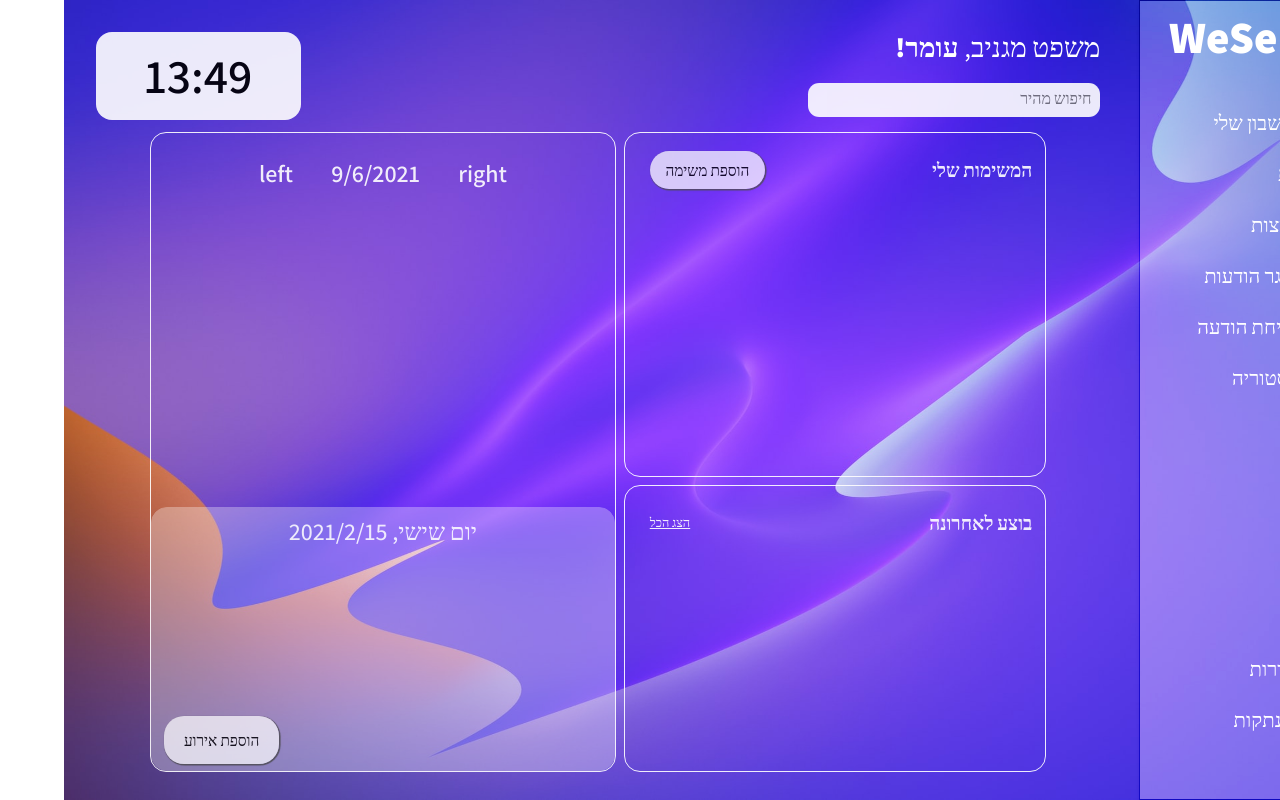
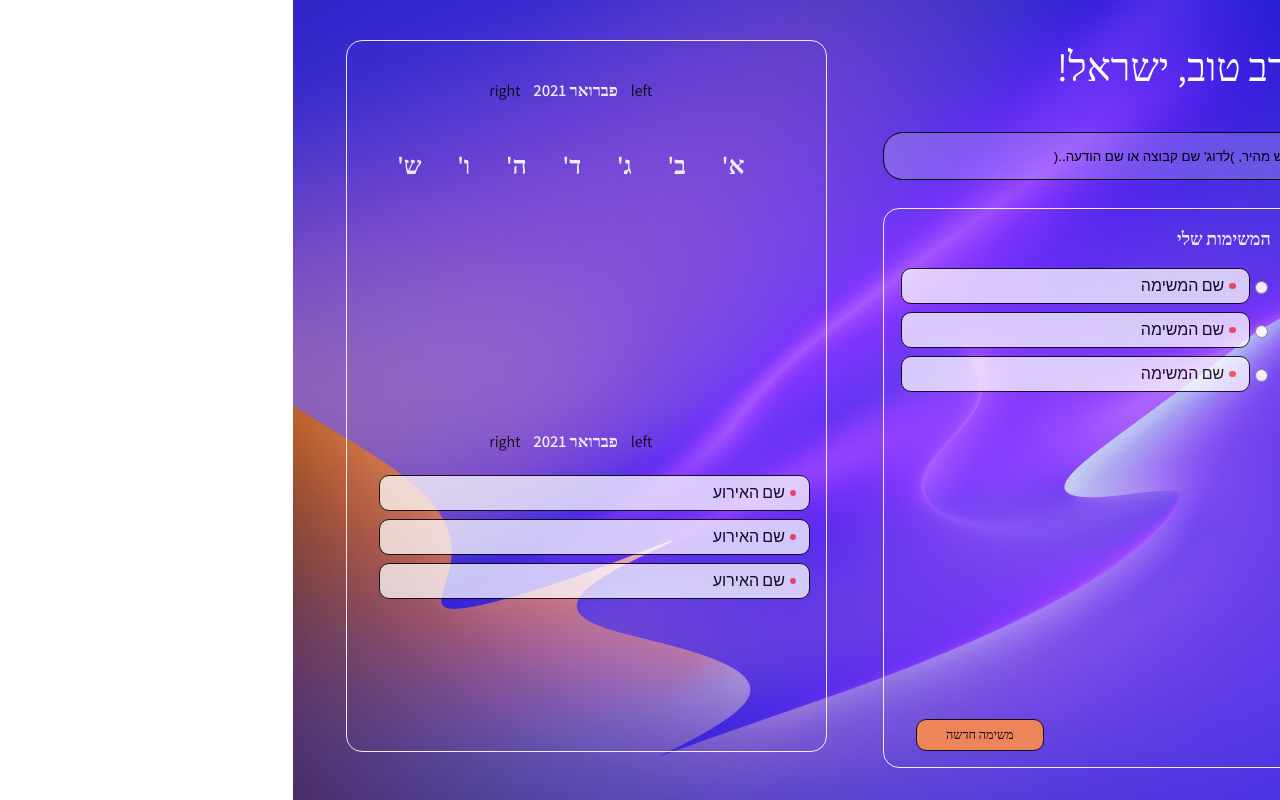
Before and after one commit to aariell0045/ws-project-front, a React (Create React App) app: page /Home in a window 1280 px wide. Built offline with nearby package versions, Linux system fonts and the light colour scheme.

Commit message:
and a new home page component template

```diff
--- a/src/components/home/Home.component.jsx
+++ b/src/components/home/Home.component.jsx
@@ -1,69 +1,103 @@
-import React from 'react';
-import Clock from '../clock/Clock.component';
-import "./home.styles.css"
-
-const weekDays = ["א'", "ב'", "ג'", "ד'", "ה'", "ו'","ש'"];
-let mounth = [];
+import React from "react";
+import "./home.styles.css";
 
 function Home() {
 	return (
-		<section id='home-page' >
-			<div className='home-page-header' >
-				<div className='search-plus-header-warper' >
-					<h2 className='username-header' >משפט מגניב, <span>עומר!</span></h2>
-					<input className='fast-search-input' type="text" placeholder="חיפוש מהיר" />
-				</div>
-				<Clock />
-			</div>
+		<section id='home-page'>
+			<div className='home-page-warpper'>
+				<div className='home-page-left-side'>
+					<header className='home-page-left-side-main-header'>
+						<p className='home-page-left-side-header-content'>
+							ערב טוב,{" "}
+							<span className='home-page-left-side-header-content-username-name'>
+								ישראל
+							</span>
+							!
+						</p>
+						<input
+							className='home-page-left-side-main-input'
+							type='text'
+							placeholder={`חיפוש מהיר, )לדוג' שם קבוצה או שם הודעה..(`}
+						/>
+					</header>
 
-			<main id='home-main-content'>
-				<div className='main-content-right-side' >
-						<div className='container-1' >
-							<div className='container-1-1' >
-								<h3 className='my-tasks-headers' >המשימות שלי</h3>
-								<button className='my-tasks-button' >הוספת משימה</button>
+					<div className='my-tasks-container'>
+						<div className='my-tasks-main-header'>
+							<p className='my-tasks-header-content'>המשימות שלי</p>
+						</div>
+						<div className='my-tasks-list'>
+							<div className='task-box-warpper'>
+								<input type='radio' />
+								<div className='task-box'>
+									<p className='importance-level'></p> שם המשימה
+								</div>
+							</div>
+							<div className='task-box-warpper'>
+								<input type='radio' />
+								<div className='task-box'>
+									<p className='importance-level'></p> שם המשימה
+								</div>
+							</div>
+							<div className='task-box-warpper'>
+								<input type='radio' />
+								<div className='task-box'>
+									<p className='importance-level'></p> שם המשימה
+								</div>
 							</div>
 						</div>
-						<div className='container-3' >
-						<div className='container-3-3' >
-							<h3 className='recently-preformed-header' >בוצע לאחרונה</h3>
-							<span className='recently-preformed-link' >הצג הכל</span>
+						<div className='my-task-button-warpper'>
+							<button className='add-new-task-button'>משימה חדשה</button>
 						</div>
 					</div>
 				</div>
-				<div className='main-content-left-side' >
-					<div className='container-2' >
-						<div className='container-2-2'>
-								<span>right</span>
-								<span>{new Date().toLocaleDateString()}</span>
-								<span>left</span>
+				<div className='home-page-right-side'>
+					<div className='calander'>
+						<div className='calander-date'>
+							<p className='home-page-left-arrow'>left</p>
+							<p className='home-page-date-content'>פברואר 2021</p>
+							<p classNames='home-page-left-arrow'>right</p>
 						</div>
-						<div className='container-4' >
-							<div className='container-shadow-4-4' ></div>
+						<div className='week-days-warpper'>
+							<div className='week-days'>
+								<p className='day'>א'</p>
+								<p className='day'>ב'</p>
+								<p className='day'>ג'</p>
+								<p className='day'>ד'</p>
+								<p className='day'>ה'</p>
+								<p className='day'>ו'</p>
+								<p className='day'>ש'</p>
+							</div>
+						</div>
+						<div className='dates-list'></div>
+					</div>
+					<div className='home-page-events'>
+						<div className='calander-date'>
+							<p className='home-page-left-arrow'>left</p>
+							<p className='home-page-date-content'>פברואר 2021</p>
+							<p classNames='home-page-left-arrow'>right</p>
+						</div>
+						<div className='my-tasks-list'>
+							<div className='task-box-warpper'>
 
-							<div className='container-4-4'>
-									<span>יום שישי, 2021/2/15</span>
+								<div className='task-box'>
+									<p className='importance-level'></p> שם האירוע</div>
 							</div>
-							<div className='container-4-4-main-content' >
+							<div className='task-box-warpper'>
 
+								<div className='task-box'>
+									<p className='importance-level'></p> שם האירוע</div>
 							</div>
-							<div className='container-4-footer'>
-								<button className='event-button' >הוספת אירוע</button>
+							<div className='task-box-warpper'>
+
+								<div className='task-box'>
+									<p className='importance-level'></p> שם האירוע</div>
 							</div>
 						</div>
 					</div>
-
 				</div>
-
-
-
-			</main>
-
-
-
+			</div>
 		</section>
-	)
-
+	);
 }
 
-export default Home
+export default Home;
--- a/src/components/home/home.styles.css
+++ b/src/components/home/home.styles.css
@@ -1,300 +1,225 @@
-#home-page{
-    display: flex;
-    width: 100%;
-    height: fit-content;
-    direction: rtl;
-    padding: 2em;
-    flex-direction: column;
-    align-items: center;
+#home-page {
+	width: 100%;
+	height: 100vh;
 }
 
-.search-plus-header-warper{
-    width: fit-content;
-    height: fit-content;
+.home-page-warpper {
+	display: grid;
+	grid-template-columns: repeat(2, 1fr);
+	width: 100%;
+	height: 100%;
 }
 
-.home-page-header{
-    width: 100%;
-    height: fit-content;
-    display: flex;
-    justify-content: space-between;
-    direction: rtl;
-    align-items: center;
+.home-page-left-side {
+	width: 100%;
+	height: 100%;
+	padding-right: 4vw;
 }
 
-.username-header{
-    font-family: Assistant;
-    font-style: normal;
-    font-weight: 400;
-    font-size: 3.5vh;
-    margin-top: 0px;
-    line-height: 3vh;
-    text-align: right;
-    color: #FFFFFF;
+.home-page-left-side-main-header {
+	width: 100%;
+	height: fit-content;
+	display: flex;
+	justify-content: center;
+	align-items: flex-start;
+	flex-direction: column;
+	margin-bottom: 3.5vh;
 }
 
+.home-page-left-side-header-content {
+	font-family: Assistant;
+	font-style: normal;
+	font-weight: normal;
+	font-size: 40px;
+	line-height: 52px;
+	text-align: right;
 
-.fast-search-input{
-    width: 22vw;
-    height: 4vh;
-    outline: none;
-    border: none;
-    direction: rtl;
-    background: #FFFFFF;
-    opacity: 0.9;
-    border-radius: 1.4vh;
-    font-family: Assistant;
-    color: black;
-    font-weight: 400;
-    font-size: 1.4em;
-    position: relative;
-    padding-right: 3%;
-
-
+	color: #ffffff;
 }
 
-.fast-search-input::placeholder{
-    position: absolute;
-    right: 3%;
-    top: 15%;
-    font-size: 2vh;
-
+.home-page-left-side-main-input {
+	background: rgba(255, 255, 255, 0.2);
+	border: 0.01vw solid #000000;
+	box-sizing: border-box;
+	border-radius: 2.5vh;
+	outline: none;
+	width: 80%;
+	height: 6vh;
 }
 
-.username-header span {
-    font-weight: 800;
+.home-page-left-side-main-input::placeholder {
+	color: black;
 }
 
-
-
-#home-main-content{
-    width: 90%;
-    height: 80vh;
-    direction: rtl;
-    display: grid;
-    grid-template-columns: 1fr 1.1fr;
-    margin: 1vh;
-    margin-bottom: 0px;
-    justify-content: center;
+.my-tasks-container {
+	opacity: 0.9;
+	border: 0.01vw solid #ffffff;
+	box-sizing: border-box;
+	border-radius: 2vh;
+	height: 70vh;
+	position: relative;
+	width: 80%;
+	padding-right: 3vw;
 }
 
-.main-content-right-side{
-height: 100%;
-display: grid;
-grid-template-rows: 1.2fr 1fr;
-gap: 1vh;
+.my-tasks-main-header {
+	width: 100%;
+	display: flex;
+	justify-content: flex-start;
 }
 
-.main-content-left-side{
-    height: 100%;
-    display: grid;
-    gap: 1vh;
+.my-tasks-header-content {
+	font-family: Assistant;
+	font-style: normal;
+	font-weight: 600;
+	font-size: 1.4vw;
+	text-align: right;
+
+	color: #ffffff;
 }
 
-.container-1{
-    display: flex;
+.my-tasks-list {
+	display: inline-flex;
+	flex-direction: column;
+	gap: 1vh;
+	width: 100%;
+}
+
+.task-box-warpper {
+	display: flex;
+	gap: 0.02vw;
+	width: 100%;
+	align-items: center;
+}
+
+.task-box {
+	background: rgba(255, 255, 255, 0.9);
+	mix-blend-mode: normal;
 	opacity: 0.9;
-	border: 1px solid #FFFFFF;
+	border: 1px solid #000000;
+	box-sizing: border-box;
+	border-radius: 10px;
+	width: 90%;
+	height: 4.5vh;
+	display: flex;
+	align-items: center;
+	padding-right: 1vw;
+}
+
+.importance-level {
+	width: 0.5vw;
+	height: 0.5vw;
+	background: #fd4c4c;
+	display: flex;
+	margin-left: 0.4vw;
+	border-radius: 50%;
+}
+
+.my-task-button-warpper {
+	position: absolute;
+	bottom: 0px;
+	width: 100%;
+	display: flex;
+	justify-content: flex-end;
+	height: 8vh;
+	left: 0px;
+	align-items: center;
+}
+
+.add-new-task-button {
+	background: #fd8c4c;
+	border: 1px solid #000000;
+	box-sizing: border-box;
+	border-radius: 0.8vw;
+	font-family: Assistant;
+	font-style: normal;
+	font-weight: normal;
+	font-size: 1vw;
+	line-height: 20px;
+
+	text-align: right;
+
+	color: #000000;
+	height: 4vh;
+	width: 10vw;
+	display: flex;
+	justify-content: center;
+	align-items: center;
+	margin-left: 2.5vw;
+}
+
+.home-page-right-side {
+	width: 90%;
+	opacity: 0.9;
+	border: 0.01vw solid #ffffff;
 	box-sizing: border-box;
 	border-radius: 2vh;
-    margin:0.5vh;
-    height: 100%;
-}
-.container-2{
-    opacity: 0.9;
-	border: 1px solid #FFFFFF;
-	box-sizing: border-box;
-	border-radius: 20px;
-    margin:0.5vh;
-    margin-bottom: 0px;
-    border-radius: 2vh;
-    height: 100%;
-    position: relative;
-}
-.container-3{
-	opacity: 0.9;
-	border: 1px solid #FFFFFF;
-	box-sizing: border-box;
-	border-radius: 2vh;
-    margin:0.5vh;
-    margin-bottom: 0px;
-    height: 100%;
-}
-.container-4{
-    position: absolute;
-    height: 33vh;
-    width: 100%;
-    bottom: 0;
-    border-radius: 2vh;
+	height: 89vh;
+	margin-top: 5vh;
 }
 
-.container-shadow-4-4{
-    position: absolute;
-    background: #FFFFFF;
-    mix-blend-mode: soft-light;
-    opacity: 0.35;
-    border: 1px solid #FFFFFF;
-    box-sizing: border-box;
-    width: 100%;
-    height: 100%;
-    border-radius: 2vh;
-
+.calander {
+	width: 100%;
+	padding: 1em;
+	height: 45%;
+	display: flex;
+	justify-items: center;
+	align-items: center;
+	flex-direction: column;
 }
 
-.container-4-4{
-    font-size: 3vh;
-    display: flex;
-    justify-content: center;
-    width: 100%;
-    height: fit-content;
-    font-family: Assistant;
-    font-style: normal;
-    font-weight: 500;
-    font-size: 3vh;
-    line-height: 33px;
-    margin-top: 1vh;
-
-text-align: right;
-
-color: #FFFFFF;
+.calander-date {
+	display: flex;
+	justify-content: space-evenly;
+	gap: 1vw;
+	align-items: center;
 }
 
-.container-4-4-main-content{
-    width: 100%;
-    height: 21vh;
+.week-days-warpper {
+	width: 100%;
+	display: flex;
+	justify-content: center;
+	align-items: center;
 }
 
-.container-4-footer{
-    width: 100%;
-    height: 5vh;
-    display: flex;
-    direction: rtl;
-    justify-content: flex-end;
+.week-days {
+	display: flex;
+	justify-content: space-around;
+	align-items: center;
+	width: 80%;
 }
 
-.container-1-1{
-    display: flex;
-    justify-content: space-between;
-    width: 91%;
-    height: fit-content;
-    margin: 1vw;
-    margin-top: 0.2vh;
-    align-items: center;
+.day {
+	font-family: Assistant;
+	font-style: normal;
+	font-weight: 600;
+	font-size: 25px;
+	line-height: 33px;
+	/* identical to box height */
+
+	text-align: right;
+
+	color: #ffffff;
 }
 
-.my-tasks-headers{
-    font-family: Assistant;
-    font-style: normal;
-    font-weight: 600;
-    font-size: 1.5vw;
-    line-height: 33px;
-    text-align: right;
-    color: #FFFFFF;
+.home-page-date-content {
+	font-family: Assistant;
+	font-style: normal;
+	font-weight: 600;
+	font-size: 1.3vw;
+	line-height: 33px;
+	/* identical to box height */
 
+	text-align: right;
+
+	color: #ffffff;
 }
 
-.my-tasks-button {
+.home-page-events{
+    width: 100%;
+    padding: 1em;
     display: flex;
-    justify-content: center;
+    justify-items: center;
     align-items: center;
-    font-family: Assistant;
-    font-style: normal;
-    font-weight: 300;
-    font-size: 1.2vw;
-    line-height: 18px;
-    text-align: right;
-    background: rgba(255, 255, 255, 0.9);
-    box-shadow: rgba(78, 78, 78, 0.986) 0.8px 0.8px 0.8px 0.8px;
-    opacity: 0.9;
-    border-radius: 2.5vh;
-    border: none;
-    outline: none;
-    color: #000000;
-    width: 9vw;
-    height: 3vw;
+    flex-direction: column;
 }
-
-.my-tasks-button:active{
-    border: 2px solid rgba(255, 255, 255, 1);
-    box-shadow:none;
-
-}
-
-.container-3-3 {
-    display: flex;
-    justify-content: space-between;
-    width: 91%;
-    height: fit-content;
-    margin: 1vw;
-    margin-top: 0.2vh;
-    align-items: center;
-}
-
-.recently-preformed-header{
-    font-family: Assistant;
-    font-style: normal;
-    font-weight: 600;
-    font-size: 1.5vw;
-    line-height: 33px;
-    color: #FFFFFF;
-}
-
-.recently-preformed-link{
-    font-family: Assistant;
-    font-style: normal;
-    font-weight: 300;
-    font-size: 1vw;
-    line-height: 18px;
-    text-decoration-line: underline;
-    color: #FFFFFF;
-    cursor: pointer;
-    user-select: none;
-}
-
-.container-2-2{
-    width: 100%;
-    height: fit-content;
-    display: flex;
-    justify-content: center;
-    align-items: center;
-    margin-top: 3vh;
-    gap: 3vw;
-    font-family: Assistant;
-    font-style: normal;
-    font-weight: 600;
-    font-size: 3vh;
-    line-height: 33px;
-/* identical to box height */
-
-text-align: right;
-
-color: #FFFFFF;
-}
-
-.event-button{
-    display: flex;
-    justify-content: center;
-    align-items: center;
-    font-family: Assistant;
-    font-style: normal;
-    font-weight: 300;
-    font-size: 1.2vw;
-    line-height: 18px;
-    text-align: right;
-    background: rgba(255, 255, 255, 0.9);
-    box-shadow: rgba(78, 78, 78, 0.986) 0.8px 0.8px 0.8px 0.8px;
-    opacity: 0.9;
-    border-radius: 2.5vh;
-    border: none;
-    outline: none;
-    color: #000000;
-    width: 9vw;
-    height: 6vh;
-    margin-left: 1vw;
-}
-
-.event-button:active{
-    border: 2px solid rgba(255, 255, 255, 1);
-    box-shadow:none;
-
-}
```
